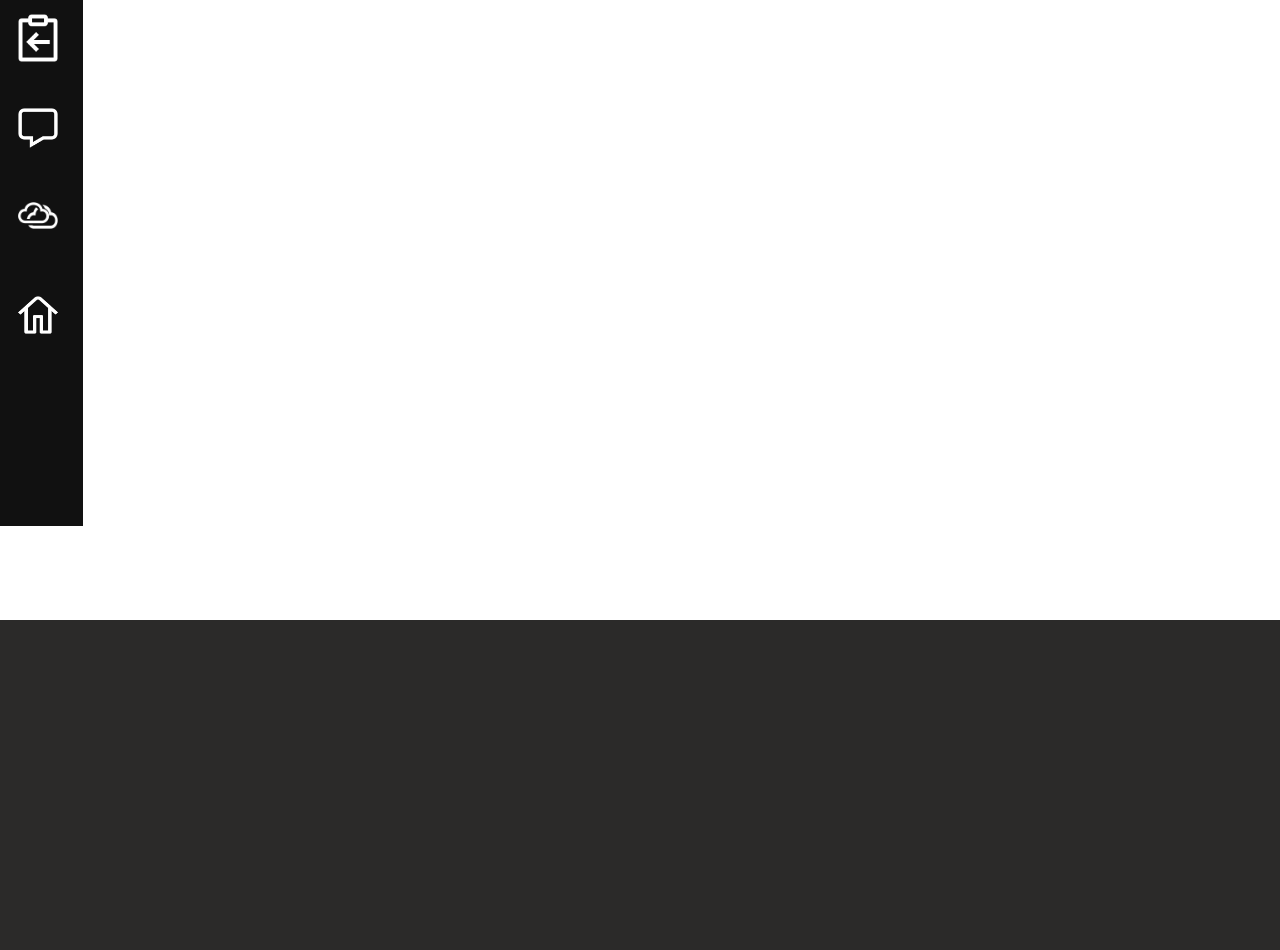
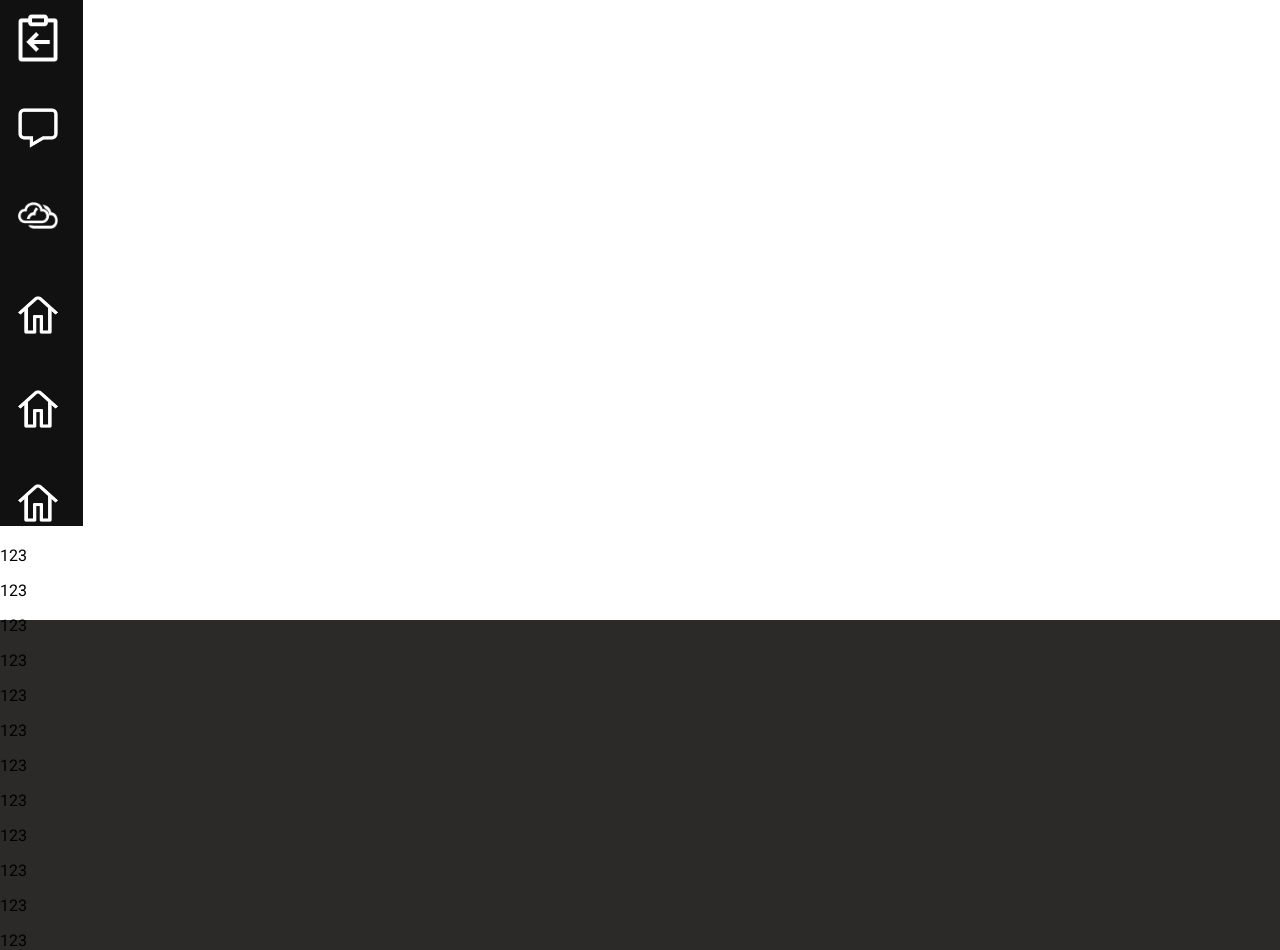
Before and after one commit to RustamKhiz/smsl-app, an Angular app: page /site in a window 1280 px wide. Shown: the part 380-1330 px from the top of the page. Before the commit the page ends 1000 px from the top, so only its background shows below. Built offline with nearby package versions, Linux system fonts and the light colour scheme; sample sign-in values are in the browser's storage.

Commit message:
change nav bar and begin save Name in localSt

```diff
--- a/src/app/layouts/services/interfaces.ts
+++ b/src/app/layouts/services/interfaces.ts
@@ -1,4 +1,5 @@
 export interface User {
     UserName: string
     Password: string
+
 }
--- /dev/null
+++ b/src/app/layouts/site-layout/major/major.component.html
@@ -0,0 +1 @@
+<p>major works!</p>
--- a/src/app/layouts/site-layout/site-layout.component.html
+++ b/src/app/layouts/site-layout/site-layout.component.html
@@ -1,10 +1,10 @@
-<div class="wrap-bg">
+<div class="wrap-bg" >
 
     <header>
 
-      <div class="container">
+      <div class="container" >
         <nav>
-          <div class="nav-wrapper">
+          <div class="nav-wrapper" >
 
             <a href="#!" class="brand-logo"><img src="https://smsl-nk.ru/assets/img/logo_smsl_header_2.png" alt="logo_smsl" class="logo"></a>
             <ul class="nav-elem li-box">
@@ -16,11 +16,11 @@
             </ul>
 
           </div>
-              <div class="dropdown-wrap" (click)="ngOnInit()">
-                <ul id="dropdown1" class="dropdown-content li-box" [style.transform]="toggle ? 'scaleX(1)' : 'scaleX(0)'" [style.transition]="'0.3s'" (click)="ngOnInit()">
+              <div class="dropdown-wrap" (click)="closeNav()">
+                <ul id="dropdown1" class="dropdown-content li-box" [style.transform]="toggle ? 'scaleX(1)' : 'scaleX(0)'" [style.transition]="'0.3s'" >
                   <li routerLink="/site" class="profile-name" >{{UserName}}</li>
                   <li routerLink="/site" class="dropdown-cursor">Редактировать</li>
-                  <li routerLink="/site" class="dropdown-cursor">Выйти</li>
+                  <li routerLink="/site" class="dropdown-cursor" (click)="lout()">Выйти</li>
                 </ul>
               </div>
 
@@ -31,15 +31,58 @@
           </span>
            <div  class="closebtn" (click)="openNav()" [style.display]="visibleNav ? 'none':'block'">&times;</div>
 
-          <div class="nav-elem-wrap" routerLink=""><div class="icon-border"><img src="assets/home.png" class="navicon-left"></div><a >Главная</a></div>
-          <div class="nav-elem-wrap" routerLink=""><div class="icon-border"><img src="assets/staff.png" class="navicon-left"></div><a >Сотрудники</a></div>
+          <div class="nav-elem-wrap" routerLink="/site"><div class="icon-border"><img src="assets/home.png" class="navicon-left"></div><a >Главная</a></div>
+          <div class="nav-elem-wrap" routerLink="/staff"><div class="icon-border"><img src="assets/staff.png" class="navicon-left"></div><a >Сотрудники</a></div>
           <div class="nav-elem-wrap" routerLink=""><div class="icon-border"><img src="assets/equipment.png" class="navicon-left"></div><a >Оборудование</a></div>
           <div class="nav-elem-wrap" routerLink=""><div class="icon-border"><img src="assets/reports.png" class="navicon-left"></div><a >Отчеты</a></div>
           <div class="nav-elem-wrap" routerLink=""><div class="icon-border"><img src="assets/chat.png" class="navicon-left"></div><a >Диалоги</a></div>
           <div class="nav-elem-wrap" routerLink=""><div class="icon-border"><img src="assets/cloud.png" class="navicon-left"></div><a >Облако</a></div>
           <div class="nav-elem-wrap" routerLink=""><div class="icon-border"><img src="assets/home.png" class="navicon-left"></div><a >Поддержка</a></div>
+          <div class="nav-elem-wrap" routerLink=""><div class="icon-border"><img src="assets/home.png" class="navicon-left"></div><a >Поддержка</a></div>
+          <div class="nav-elem-wrap" routerLink=""><div class="icon-border"><img src="assets/home.png" class="navicon-left"></div><a >Поддержка</a></div>
+          <div class="nav-elem-wrap" routerLink=""><div class="icon-border"><img src="assets/home.png" class="navicon-left"></div><a >Поддержка</a></div>
+          <div class="nav-elem-wrap" routerLink=""><div class="icon-border"><img src="assets/home.png" class="navicon-left"></div><a >Поддержка</a></div>
+          <div class="nav-elem-wrap" routerLink=""><div class="icon-border"><img src="assets/home.png" class="navicon-left"></div><a >Поддержка</a></div>
+          <div class="nav-elem-wrap" routerLink=""><div class="icon-border"><img src="assets/home.png" class="navicon-left"></div><a >Поддержка</a></div>
+          <div class="nav-elem-wrap" routerLink=""><div class="icon-border"><img src="assets/home.png" class="navicon-left"></div><a >Поддержка</a></div>
+          <div class="nav-elem-wrap" routerLink=""><div class="icon-border"><img src="assets/home.png" class="navicon-left"></div><a >Поддержка</a></div>
+          <div class="nav-elem-wrap" routerLink=""><div class="icon-border"><img src="assets/home.png" class="navicon-left"></div><a >Поддержка</a></div>
+          <div class="nav-elem-wrap" routerLink=""><div class="icon-border"><img src="assets/home.png" class="navicon-left"></div><a >Поддержка</a></div>
+          <div class="nav-elem-wrap" routerLink=""><div class="icon-border"><img src="assets/home.png" class="navicon-left"></div><a >Поддержка</a></div>
+          <div class="nav-elem-wrap" routerLink=""><div class="icon-border"><img src="assets/home.png" class="navicon-left"></div><a >Поддержка</a></div>
+          <div class="nav-elem-wrap" routerLink=""><div class="icon-border"><img src="assets/home.png" class="navicon-left"></div><a >Поддержка</a></div>
+          <div class="nav-elem-wrap" routerLink=""><div class="icon-border"><img src="assets/home.png" class="navicon-left"></div><a >Поддержка</a></div>
+          <div class="nav-elem-wrap" routerLink=""><div class="icon-border"><img src="assets/home.png" class="navicon-left"></div><a >Поддержка</a></div>
+          <div class="nav-elem-wrap" routerLink=""><div class="icon-border"><img src="assets/home.png" class="navicon-left"></div><a >Поддержка</a></div>
+          <div class="nav-elem-wrap" routerLink=""><div class="icon-border"><img src="assets/home.png" class="navicon-left"></div><a >Поддержка</a></div>
+          <div class="nav-elem-wrap" routerLink=""><div class="icon-border"><img src="assets/home.png" class="navicon-left"></div><a >Поддержка</a></div>
+          <div class="nav-elem-wrap" routerLink=""><div class="icon-border"><img src="assets/home.png" class="navicon-left"></div><a >Поддержка</a></div>
+          <div class="nav-elem-wrap" routerLink=""><div class="icon-border"><img src="assets/home.png" class="navicon-left"></div><a >Поддержка</a></div>
+          <div class="nav-elem-wrap" routerLink=""><div class="icon-border"><img src="assets/home.png" class="navicon-left"></div><a >Поддержка</a></div>
+          <div class="nav-elem-wrap" routerLink=""><div class="icon-border"><img src="assets/home.png" class="navicon-left"></div><a >Поддержка</a></div>
+          <div class="nav-elem-wrap" routerLink=""><div class="icon-border"><img src="assets/home.png" class="navicon-left"></div><a >Поддержка</a></div>
+          <div class="nav-elem-wrap" routerLink=""><div class="icon-border"><img src="assets/home.png" class="navicon-left"></div><a >Поддержка</a></div>
+          <div class="nav-elem-wrap" routerLink=""><div class="icon-border"><img src="assets/home.png" class="navicon-left"></div><a >Поддержка</a></div>
+          <div class="nav-elem-wrap" routerLink=""><div class="icon-border"><img src="assets/home.png" class="navicon-left"></div><a >Поддержка</a></div>
+          <div class="nav-elem-wrap" routerLink=""><div class="icon-border"><img src="assets/home.png" class="navicon-left"></div><a >Поддержка</a></div>
+          <div class="nav-elem-wrap" routerLink=""><div class="icon-border"><img src="assets/home.png" class="navicon-left"></div><a >Поддержка</a></div>
+          <div class="nav-elem-wrap" routerLink=""><div class="icon-border"><img src="assets/home.png" class="navicon-left"></div><a >Поддержка</a></div>
+          <div class="nav-elem-wrap" routerLink=""><div class="icon-border"><img src="assets/home.png" class="navicon-left"></div><a >Поддержка</a></div>
+          <div class="nav-elem-wrap" routerLink=""><div class="icon-border"><img src="assets/home.png" class="navicon-left"></div><a >Поддержка</a></div>
+          <div class="nav-elem-wrap" routerLink=""><div class="icon-border"><img src="assets/home.png" class="navicon-left"></div><a >Поддержка</a></div>
+          <div class="nav-elem-wrap" routerLink=""><div class="icon-border"><img src="assets/home.png" class="navicon-left"></div><a >Поддержка</a></div>
+          <div class="nav-elem-wrap" routerLink=""><div class="icon-border"><img src="assets/home.png" class="navicon-left"></div><a >Поддержка</a></div>
+          <div class="nav-elem-wrap" routerLink=""><div class="icon-border"><img src="assets/home.png" class="navicon-left"></div><a >Поддержка</a></div>
+          <div class="nav-elem-wrap" routerLink=""><div class="icon-border"><img src="assets/home.png" class="navicon-left"></div><a >Поддержка</a></div>
+          <div class="nav-elem-wrap" routerLink=""><div class="icon-border"><img src="assets/home.png" class="navicon-left"></div><a >Поддержка</a></div>
+          <div class="nav-elem-wrap" routerLink=""><div class="icon-border"><img src="assets/home.png" class="navicon-left"></div><a >Поддержка</a></div>
+          <div class="nav-elem-wrap" routerLink=""><div class="icon-border"><img src="assets/home.png" class="navicon-left"></div><a >Поддержка</a></div>
+          <div class="nav-elem-wrap" routerLink=""><div class="icon-border"><img src="assets/home.png" class="navicon-left"></div><a >Поддержка</a></div>
+          <div class="nav-elem-wrap" routerLink=""><div class="icon-border"><img src="assets/home.png" class="navicon-left"></div><a >Поддержка</a></div>
+          <div class="nav-elem-wrap" routerLink=""><div class="icon-border"><img src="assets/home.png" class="navicon-left"></div><a >Поддержка</a></div>
+          <div class="nav-elem-wrap" routerLink=""><div class="icon-border"><img src="assets/home.png" class="navicon-left"></div><a >Поддержка</a></div>
+          <div class="nav-elem-wrap" routerLink=""><div class="icon-border"><img src="assets/home.png" class="navicon-left"></div><a >Поддержка</a></div>
         </div>
-
 <!--        Главная -->
 <!--        Сотрудники-->
 <!--        Оборудование-->
@@ -47,39 +90,47 @@
 <!--        Диалоги-->
 <!--        Облако-->
 <!--        Поддержка-->
+      </div>
+    </header>
+    <div class="content-wrap" (click)="closeNav()">
+      <div class="container">
+        <router-outlet></router-outlet>
+        <p class="test">123</p>
+        <p class="test">123</p>
+        <p class="test">123</p>
+        <p class="test">123</p>
+        <p class="test">123</p>
+        <p class="test">123</p>
+        <p class="test">123</p>
+        <p class="test">123</p>
+        <p class="test">123</p>
+        <p class="test">123</p>
+        <p class="test">123</p>
+        <p class="test">123</p>
+        <p class="test">123</p>
+        <p class="test">123</p>
+        <p class="test">123</p>
+        <p class="test">123</p>
+        <p class="test">123</p>
+        <p class="test">123</p>
+        <p class="test">123</p>
+        <p class="test">123</p>
+        <p class="test">123</p>
+        <p class="test">123</p>
+        <p class="test">123</p>
+        <p class="test">123</p>
+        <p class="test">123</p>
+        <p class="test">123</p>
+        <p class="test">123</p>
+        <p class="test">123</p>
+        <p class="test">123</p>
+        <p class="test">123</p>
+        <p class="test">123</p>
+        <p class="test">123</p>
+        <p class="test">123</p>
+        <p class="test">123</p>
+        <p class="test">123</p>
+      </div>
+    </div>
 
-        <!-- Используйте любой элемент, чтобы открыть sidenav -->
-
-      </div>
-<!--      <div class="container">-->
-<!--        <div class="git-test">git test</div>-->
-<!--        <div class="git-test">git test new device</div>-->
-<!--        <div class="git-test">git test new device 2</div>-->
-<!--      </div>-->
-        <!-- <nav class="nav-color">
-                <div class="nav-wrap">
-                    <a routerLink="/site"><img src="https://smsl-nk.ru/assets/img/logo_smsl_header_2.png" alt="logo_smsl" class="logo"></a>
-                    <ul class="nav-ul">
-                        <a routerLink="">
-                            <li class="nav-li">Пункт 1</li>
-                        </a>
-                        <a routerLink="">
-                            <li class="nav-li">Пункт 2</li>
-                        </a>
-                        <a routerLink="">
-                            <li class="nav-li">Пункт 3</li>
-                        </a>
-                    </ul>
-                </div>
-                <div class="profile-wrap">
-                    <a routerLink="" class="profile-icon-link">
-                        <img class="profile-icon" src="https://sun9-62.userapi.com/impg/LxqR4C_hJ63pPCGFnA5E4Rcn9lp3K0gOZwbCoQ/dCeUgQkSIQY.jpg?size=980x966&quality=96&sign=ed6d668c2d57d7668290128333fd6eb6&type=album" alt="profile">
-                        <p>Профиль</p>
-                    </a>
-                </div>
-            </nav>-->
-
-    </header>
-
-    <p class="test"></p>
 </div>
--- a/src/app/layouts/site-layout/site-layout.component.ts
+++ b/src/app/layouts/site-layout/site-layout.component.ts
@@ -1,6 +1,7 @@
-import { Component, OnInit } from '@angular/core';
+import { Component, OnInit,ElementRef,HostListener  } from '@angular/core';
 import {User} from "../services/interfaces";
 import {Observable} from "rxjs";
+import {AutServices} from "../services/aut.services";
 
 @Component({
   selector: 'app-site-layout',
@@ -12,28 +13,36 @@ export class SiteLayoutComponent implements OnInit {
   //переменные для настройки css стилей
   toggle = true;
   slideNav = true;
-  visibleNav = true
+  visibleNav = true;
+
+  //переменная для клика вне области
+  // clickPos = true;
+  // clickClose = false;
   //переменная для сохранения имени пользователя
   public UserName: string
 
 
-  constructor() {
+  constructor(private el: ElementRef, private logout: AutServices) {
     //сохроняем имя пользователя из localSt
     this.UserName = localStorage.getItem('UserName');
   }
-
-  //метод для вызова меню-бургера
+  lout(){
+    this.logout.setToken(null)
+    localStorage.clear()
+    location.reload()
+  }
   openNav(){
     this.slideNav = !this.slideNav;
     this.visibleNav = !this.visibleNav;
   }
-
+  closeNav(){
+    this.slideNav = true;
+    this.visibleNav = true;
+    this.toggle = false
+  }
   //метод для вызова настроек профиля
   ngOnInit() {
     this.toggle = !this.toggle;
   }
-  visNavElem(){
-
-  }
 
 }
--- /dev/null
+++ b/src/app/layouts/site-layout/staff/staff.component.html
@@ -0,0 +1 @@
+<p>staff works!</p>
```
Also changed, not shown: src/app/app-routing.module.ts (+9 -1 lines), src/app/app.module.ts (+7 -1 lines), src/app/layouts/services/aut.services.ts (+40 -17 lines), src/app/layouts/site-layout/major/major.component.ts (added, +15 -0 lines), src/app/layouts/site-layout/staff/staff.component.ts (added, +15 -0 lines), src/app/layouts/site-layout/major/major.component.css (added), src/app/layouts/site-layout/staff/staff.component.css (added), 2 other files (tests, documents, lock files or other folders).
